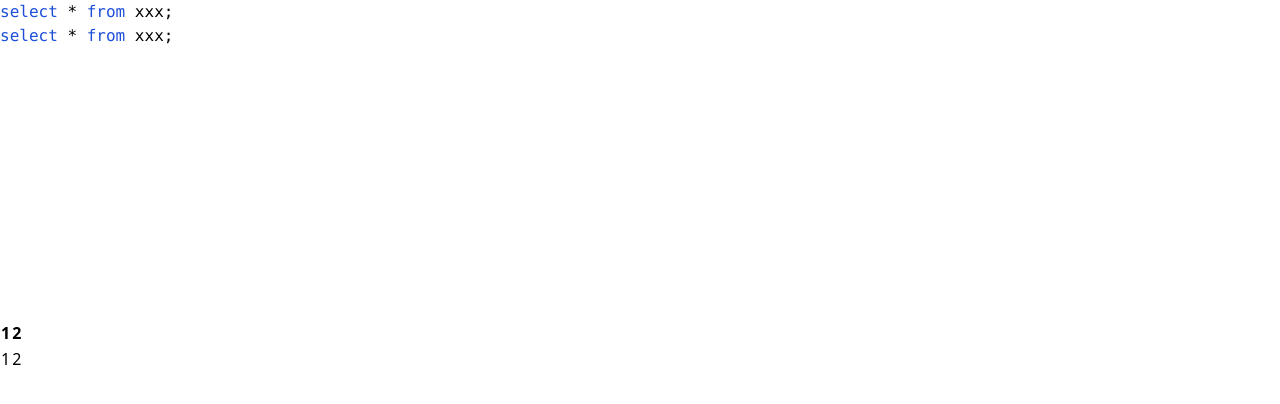
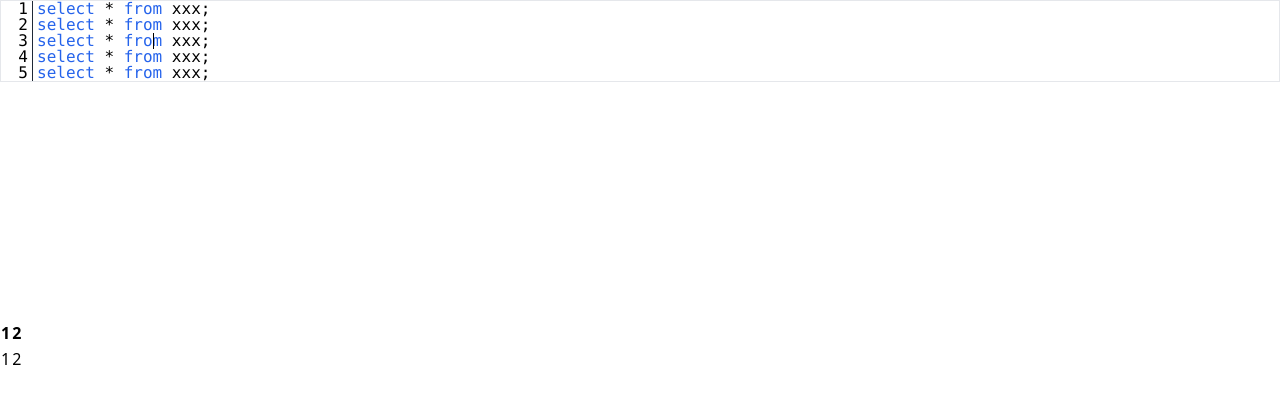
Before and after one commit to g0ne150/tiny-sql-editor, a Vue app: page / in a window 1280 px wide. Shown: the top 404 px of the page. Built offline with nearby package versions, Linux system fonts and the light colour scheme.

Commit message:
add Cursor and Line Component

```diff
--- a/src/App.vue
+++ b/src/App.vue
@@ -6,7 +6,11 @@ import TinySqlEditor from "./components/TinySqlEditor/TinySqlEditor.vue";
 </script>
 
 <template>
-    <TinySqlEditor sql="select * from employee;" />
+    <TinySqlEditor text="select * from employee;
+    select * from employee;
+    select * from employee;
+    select * from employee;
+    " />
 </template>
 
 <style>
--- /dev/null
+++ b/src/components/TinySqlEditor/Editor/Cursor.vue
@@ -0,0 +1,34 @@
+<script setup lang="ts">
+import { computed } from "@vue/reactivity";
+
+const props = defineProps<{
+    xIndex: number,
+    yIndex: number,
+}>()
+
+const top = computed(() => props.yIndex + "rem")
+const left = computed(() => (props.xIndex * 9.63333333) + 36 + "px")
+
+</script>
+
+<template>
+    <div :style="{ top: top, left: left }" class="cursor absolute h-4 bg-black"></div>
+</template>
+
+<style scoped>
+.cursor {
+    width: 1px;
+    top: 0;
+    left: 35px;
+    animation: 0.5s linear infinite cursor-blink;
+}
+
+@keyframes cursor-blink {
+    from {
+        opacity: 1;
+    }
+    to {
+        opacity: 0;
+    }
+}
+</style>
--- a/src/components/TinySqlEditor/Editor/Editor.vue
+++ b/src/components/TinySqlEditor/Editor/Editor.vue
@@ -1,39 +1,26 @@
 <script setup lang="ts">
-import { ref } from "vue";
+import { computed } from "vue";
+import Line from "./Line.vue";
+import Cursor from "./Cursor.vue";
 
 
-const props = defineProps<{ sql?: string }>()
+const props = defineProps<{ text?: string }>()
 
-const currentText = ref(props.sql || "")
-const lines = [
-    {
-        text: "select * from xxx;",
-        tokens: [
-            { text: "select", className: "text-blue-700" },
-            { text: " * ", className: "" },
-            { text: "from", className: "text-blue-700" },
-            { text: " xxx", className: "" },
-            { text: ";", className: "" },
-        ]
-    },
-    {
-        text: "select * from xxx;",
-        tokens: [
-            { text: "select", className: "text-blue-700" },
-            { text: " * ", className: "" },
-            { text: "from", className: "text-blue-700" },
-            { text: " xxx", className: "" },
-            { text: ";", className: "" },
-        ]
-    }
-]
+const lines = computed(() => props.text?.split('\n'))
+
 </script>
 
 <template>
     <div class="container mx-auto h-80 overflow-auto">
         <div class="min-h-full cursor-text font-mono">
-            <div class="view-line" v-for="line in lines">
-                <span v-for="token in line.tokens" :class="token.className">{{ token.text }}</span>
+            <div class="relative border">
+                <Line
+                    v-for="(line, index) in lines"
+                    :text="line"
+                    :y-index="index"
+                    @on-change="value => console.log(value)"
+                />
+                <Cursor :x-index="12" :y-index="2" />
             </div>
         </div>
     </div>
--- /dev/null
+++ b/src/components/TinySqlEditor/Editor/Line.vue
@@ -0,0 +1,57 @@
+<script setup lang="ts">
+import { computed, ComputedRef } from "@vue/reactivity";
+
+
+type Token = {
+    text: string
+    className: string
+}
+
+const props = defineProps<{
+    text: string
+    yIndex: number
+}>()
+
+const emits = defineEmits<{
+    (e: 'onChange', value: string): void
+}>()
+
+const tokens: ComputedRef<Token[]> = computed(() => {
+    return [
+        {
+            text: "select",
+            className: "text-blue-600",
+        }, {
+            text: " * ",
+            className: "",
+        },
+        {
+            text: "from",
+            className: "text-blue-600",
+        },
+        {
+            text: " xxx;",
+            className: "",
+        },
+    ]
+})
+
+</script>
+
+<template>
+    <div class="line-view whitespace-nowrap">
+        <span
+            class="line-number border-r border-gray-800 mr-1 pr-1 text-right inline-block cursor-default select-none"
+        >{{ yIndex + 1 }}</span>
+        <span v-for="token in tokens" :class="token.className">{{ token.text }}</span>
+    </div>
+</template>
+
+<style scoped>
+.line-view {
+    line-height: 100%;
+}
+.line-number {
+    min-width: 2rem;
+}
+</style>
--- a/src/components/TinySqlEditor/TinySqlEditor.vue
+++ b/src/components/TinySqlEditor/TinySqlEditor.vue
@@ -2,12 +2,12 @@
 import Editor from "./Editor/Editor.vue";
 import ResultTable from "./ResultTable/ResultTable.vue";
 
-const props = defineProps<{ sql?: string }>()
+const props = defineProps<{ text?: string }>()
 
 </script>
 
 <template>
-    <Editor :sql="props.sql" />
+    <Editor :text="props.text" />
     <ResultTable />
 </template>
 
```
